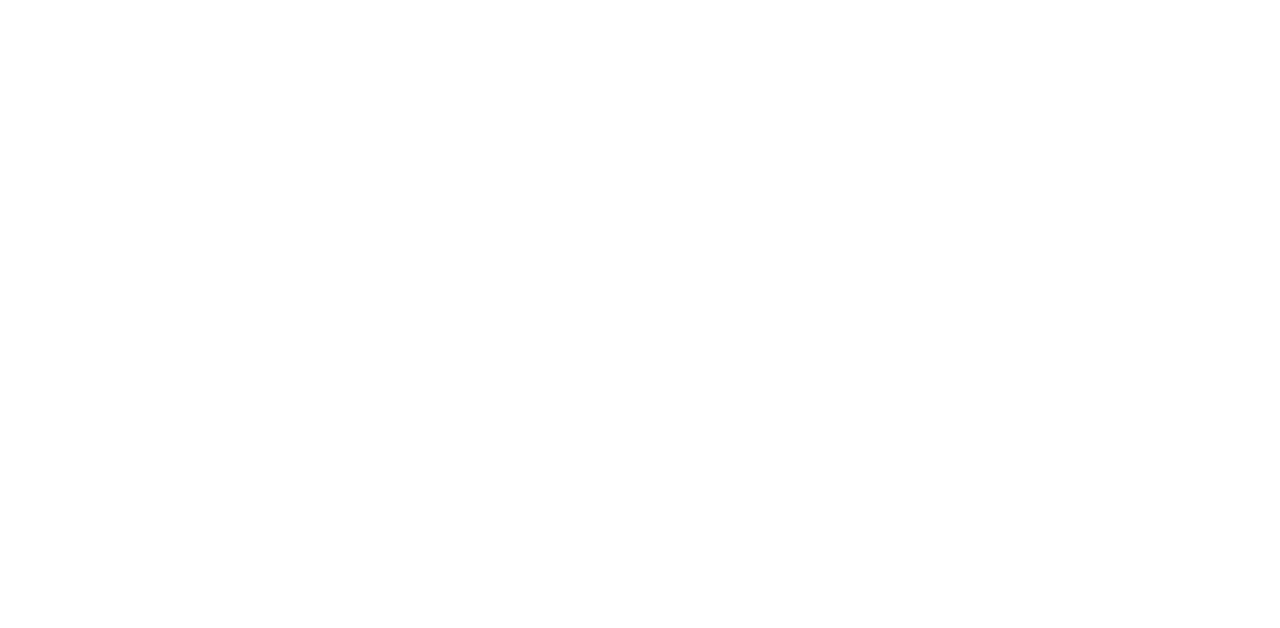
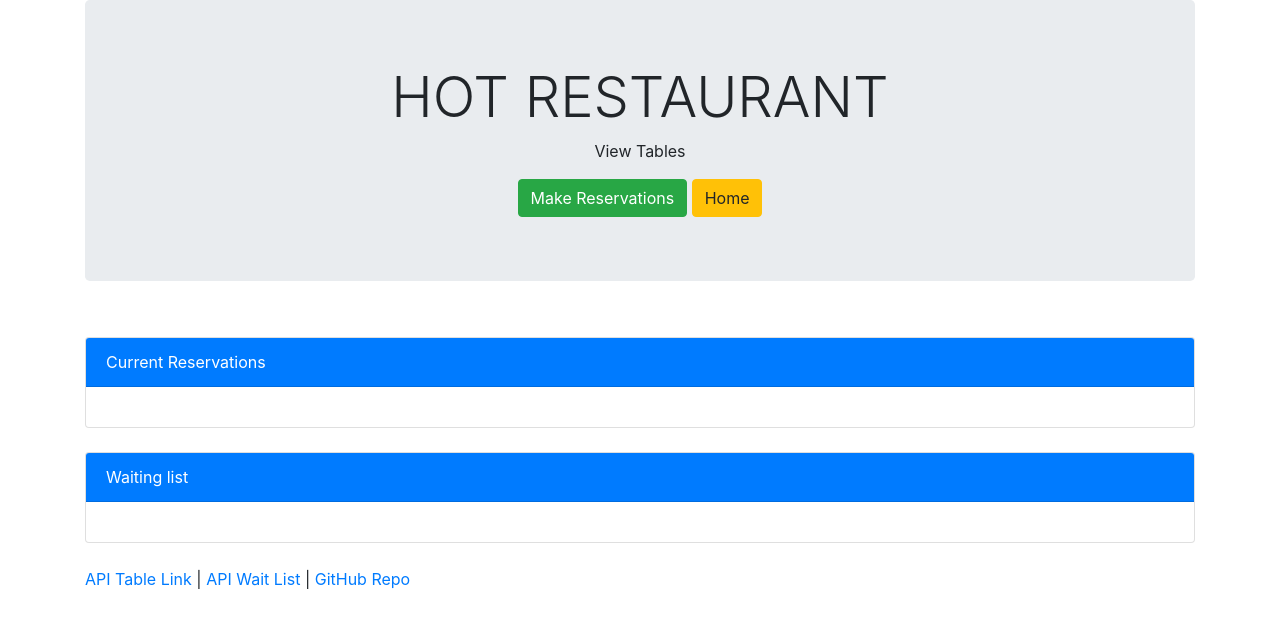
Before and after one commit to nrvpatel03/table-reservation, a plain HTML site: page reservation_news.html in a window 1280 px wide. Drawn offline with nearby package versions, Linux system fonts and the light colour scheme.

Commit message:
styling:

```diff
--- a/reservation_news.html
+++ b/reservation_news.html
@@ -0,0 +1,40 @@
+<!DOCTYPE html>
+<html lang="en">
+<head>
+    <meta charset="UTF-8">
+    <meta name="viewport" content="width=device-width, initial-scale=1.0">
+    <meta http-equiv="X-UA-Compatible" content="ie=edge">
+    <title>View Tables Page</title>
+    <link rel="stylesheet" href="https://stackpath.bootstrapcdn.com/bootstrap/4.1.1/css/bootstrap.min.css" integrity="sha384-WskhaSGFgHYWDcbwN70/dfYBj47jz9qbsMId/iRN3ewGhXQFZCSftd1LZCfmhktB" crossorigin="anonymous">
+</head>
+<body>
+    <div class="container">
+        <div class="jumbotron text-center">
+            <h1 class="display-4">HOT RESTAURANT</h1>
+            <p>View Tables</p>
+            <a href="#" class="btn btn-success text-white">Make Reservations</a>
+            <a href="#" class="btn btn-warning">Home</a>
+        </div>
+        <br>
+        <div class="card">
+                <div class="card-header bg-primary text-white">
+                    Current Reservations
+                </div>
+                <div class="card-body">
+
+                </div>
+        </div>
+        <br>
+        <div class="card">
+                <div class="card-header bg-primary text-white">
+                    Waiting list
+                </div>
+                <div class="card-body">
+
+                </div>
+        </div>
+        <br>
+        <p>
+            <a href="#">API Table Link</a> | <a href="#">API Wait List</a> | <a href="#">GitHub Repo</a>
+        </p>
+    </div>
```
Also changed, not shown: index.html (+6 -2 lines), reservation_form.html (+15 -12 lines).
